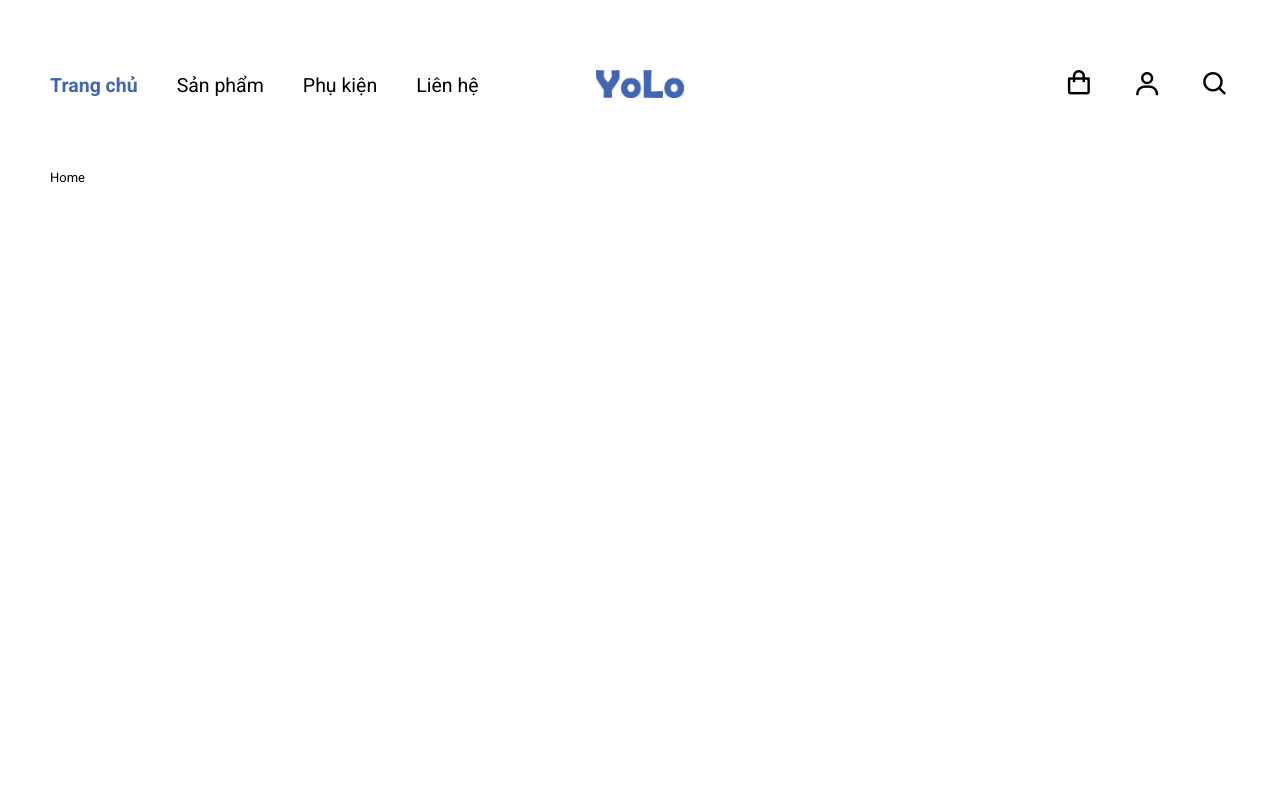
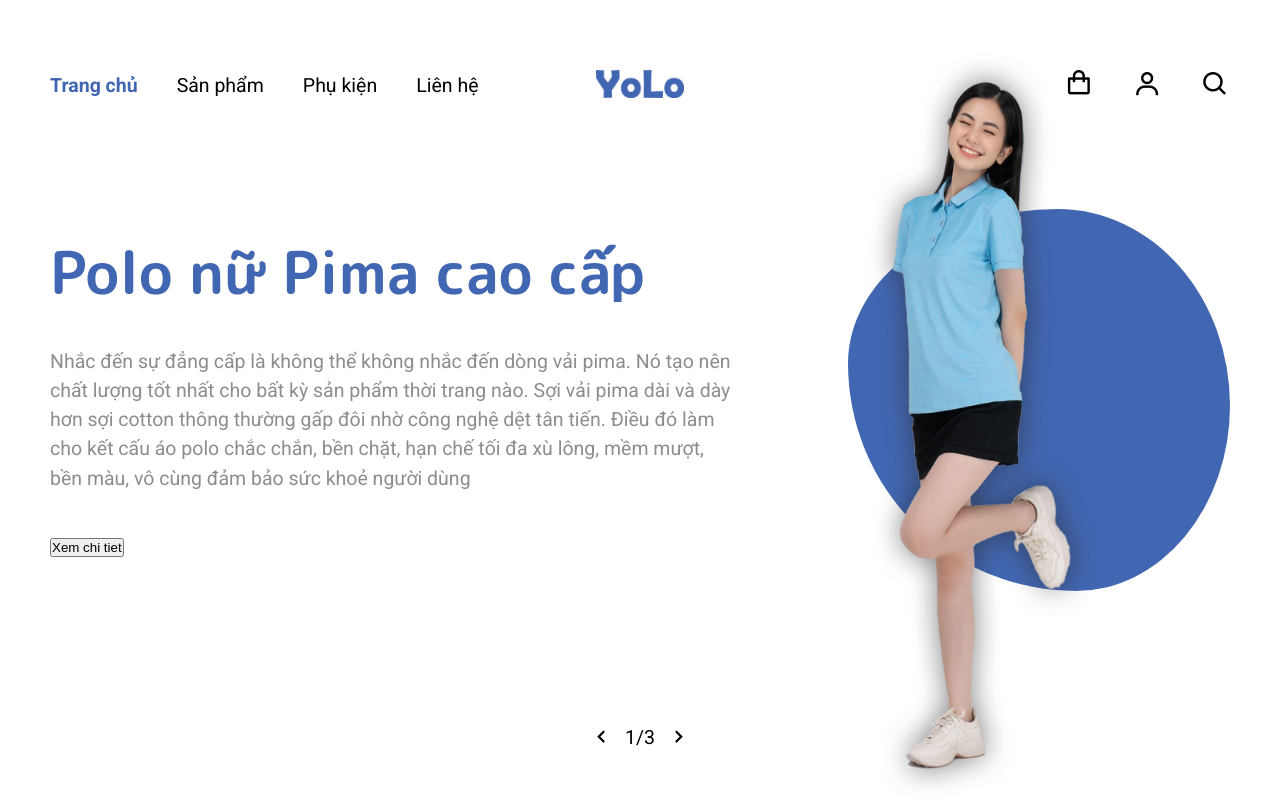
Before and after one commit to GiaHieu27/Cloth_shop, a React (Create React App) app in the folder client/: page / in a window 1280 px wide. Shown: the top 800 px of the page. Built offline with nearby package versions, Linux system fonts and the light colour scheme.

Commit message:
add slider

```diff
--- a/client/src/assets/fake-data/hero-slider.js
+++ b/client/src/assets/fake-data/hero-slider.js
@@ -1,29 +1,32 @@
-const img1 = require("../images/slider/slide_1.png").default
-const img2 = require("../images/slider/slide_2.png").default
-const img3 = require("../images/slider/slide_3.png").default
+import img1 from "../images/slider/slide_1.png";
+import img2 from "../images/slider/slide_2.png";
+import img3 from "../images/slider/slide_3.png";
 
 const heroSliderData = [
   {
     title: "Polo nữ Pima cao cấp",
-        description: "Nhắc đến sự đẳng cấp là không thể không nhắc đến dòng vải pima. Nó tạo nên chất lượng tốt nhất cho bất kỳ sản phẩm thời trang nào. Sợi vải pima dài và dày hơn sợi cotton thông thường gấp đôi nhờ công nghệ dệt tân tiến. Điều đó làm cho kết cấu áo polo chắc chắn, bền chặt, hạn chế tối đa xù lông, mềm mượt, bền màu, vô cùng đảm bảo sức khoẻ người dùng",
+    description:
+      "Nhắc đến sự đẳng cấp là không thể không nhắc đến dòng vải pima. Nó tạo nên chất lượng tốt nhất cho bất kỳ sản phẩm thời trang nào. Sợi vải pima dài và dày hơn sợi cotton thông thường gấp đôi nhờ công nghệ dệt tân tiến. Điều đó làm cho kết cấu áo polo chắc chắn, bền chặt, hạn chế tối đa xù lông, mềm mượt, bền màu, vô cùng đảm bảo sức khoẻ người dùng",
     img: img1,
     color: "blue",
-        path: "/catalog/ao-thun-dinosaur-01"
+    path: "/catalog/ao-thun-dinosaur-01",
   },
   {
     title: "Polo Nữ Dáng Suông Modal",
-        description: "Polo nữ dáng suông Modal sử dụng công nghệ vải cao cấp thân thiện với môi trường sản xuất độc quyền chống co rút vải, áo polo nữ vải modal là sản phẩm thích hợp cho các bạn có môi trường làm việc năng động như hiện nay",
+    description:
+      "Polo nữ dáng suông Modal sử dụng công nghệ vải cao cấp thân thiện với môi trường sản xuất độc quyền chống co rút vải, áo polo nữ vải modal là sản phẩm thích hợp cho các bạn có môi trường làm việc năng động như hiện nay",
     img: img2,
     path: "/catalog/ao-thun-dinosaur-02",
-        color: "pink"
+    color: "pink",
   },
   {
     title: "Polo Nữ Coolmax Lacoste",
-        description: "Mẫu áo polo nữ được làm bằng chất liệu coolmax đem lại cảm giác mát lạnh khi mặc. Thiết kế mẫu áo polo coolmax này có kiểu dáng cực kỳ thoải mái. Tạo sự gọn gàng hứa hẹn sẽ là mẫu áo polo vô cùng hot trong thời điểm sắp tới",
+    description:
+      "Mẫu áo polo nữ được làm bằng chất liệu coolmax đem lại cảm giác mát lạnh khi mặc. Thiết kế mẫu áo polo coolmax này có kiểu dáng cực kỳ thoải mái. Tạo sự gọn gàng hứa hẹn sẽ là mẫu áo polo vô cùng hot trong thời điểm sắp tới",
     img: img3,
     path: "/catalog/ao-thun-dinosaur-03",
-        color: "orange"
-    }
-]
+    color: "orange",
+  },
+];
 
-export default heroSliderData
+export default heroSliderData;
--- /dev/null
+++ b/client/src/components/Slider/SliderItem.jsx
@@ -0,0 +1,28 @@
+import { Link } from "react-router-dom";
+
+function SliderItem({ item, active }) {
+  return (
+    <div className={`slider_item ${active ? "active" : ""}`}>
+      <div className="slider_item_info">
+        <div className={`slider_item_info_title color-${item.color}`}>
+          <span>{item.title}</span>
+        </div>
+        <div className="slider_item_info_desc">
+          <span>{item.description}</span>
+        </div>
+        <div className="slider_item_info_btn">
+          <Link to={item.path}>
+            <button>Xem chi tiet</button>
+          </Link>
+        </div>
+      </div>
+
+      <div className="slider_item_image">
+        <div className={`shape bg-${item.color}`}></div>
+        <img src={item.img} alt="slider-img" />
+      </div>
+    </div>
+  );
+}
+
+export default SliderItem;
--- /dev/null
+++ b/client/src/components/Slider/index.jsx
@@ -0,0 +1,63 @@
+import { useCallback, useEffect, useState } from "react";
+import PropTypes from "prop-types";
+import SliderItem from "./SliderItem";
+
+function Slider({ data, control, timeOutt, auto }) {
+  const [activeSlice, setActiveSlice] = useState(0);
+  const timeOut = timeOutt ? timeOutt : 3000;
+
+  const prevSlice = () => {
+    const index = activeSlice - 1 < 0 ? data.length - 1 : activeSlice - 1;
+    setActiveSlice(index);
+  };
+
+  const nextSlice = useCallback(() => {
+    const index = activeSlice + 1 > data.length - 1 ? 0 : activeSlice + 1;
+    setActiveSlice(index);
+  }, [activeSlice, data]);
+
+  useEffect(() => {
+    if (auto) {
+      const slideAuto = setInterval(() => nextSlice(), timeOut);
+
+      return () => {
+        clearInterval(slideAuto);
+      };
+    }
+  }, [nextSlice, timeOut, auto]);
+
+  return (
+    <div className="slider">
+      {data.map((item, index) => (
+        <SliderItem key={index} item={item} active={index === activeSlice} />
+      ))}
+
+      {control ? (
+        <div className="slider_control">
+          <div className="slider_control_item" onClick={() => prevSlice()}>
+            <i className="bx bx-chevron-left"></i>
+          </div>
+          <div className="slider_control_item">
+            <div className="index">
+              {activeSlice + 1}/{data.length}
+            </div>
+          </div>
+          <div className="slider_control_item" onClick={() => nextSlice()}>
+            <i className="bx bx-chevron-right"></i>
+          </div>
+        </div>
+      ) : (
+        ""
+      )}
+    </div>
+  );
+}
+
+Slider.propTypes = {
+  data: PropTypes.array.isRequired,
+  control: PropTypes.bool,
+  auto: PropTypes.bool,
+  timeOut: PropTypes.number,
+};
+
+export default Slider;
--- a/client/src/pages/Home.jsx
+++ b/client/src/pages/Home.jsx
@@ -1,7 +1,18 @@
 import Helmet from "../components/Helmet";
+import Slider from "../components/Slider/index";
+import heroSliderData from "../assets/fake-data/hero-slider";
 
 function Home() {
-  return <Helmet title="Trang chu">Home</Helmet>;
+  return (
+    <Helmet title="Trang chu">
+      <Slider
+        data={heroSliderData}
+        control={true}
+        auto={false}
+        timeOutt={5000}
+      />
+    </Helmet>
+  );
 }
 
 export default Home;
--- a/client/src/sass/base/_variables.scss
+++ b/client/src/sass/base/_variables.scss
@@ -25,6 +25,6 @@ $colors: (
 );
 
 $mobile-width: 600px;
-$tablet-width: 1024px;
+$tablet-width: 900px;
 
 $numbers: (0, 1, 2, 3, 4, 5, 6, 7, 8);
--- a/client/src/sass/components/_all.scss
+++ b/client/src/sass/components/_all.scss
@@ -1,2 +1,3 @@
 @import "./header";
 @import "./footer";
+@import "./slider";
--- a/client/src/sass/components/_header.scss
+++ b/client/src/sass/components/_header.scss
@@ -26,6 +26,7 @@
   &.shrink {
     height: $header-shrink-height;
     box-shadow: $box-shadow;
+    z-index: 100;
   }
 
   &_menu {
--- /dev/null
+++ b/client/src/sass/components/_slider.scss
@@ -0,0 +1,208 @@
+.slider {
+  height: 100vh;
+  max-height: 1080px;
+  overflow: hidden;
+  position: relative;
+  margin-bottom: 50px;
+  margin-top: calc(#{$header-height} * -1);
+
+  &_item {
+    @include flex(center, space-between);
+    opacity: 0;
+    visibility: hidden;
+    pointer-events: none;
+    position: absolute;
+    inset: 0;
+
+    &.active {
+      opacity: 1;
+      visibility: visible;
+      pointer-events: visible;
+    }
+
+    &_info {
+      width: 58.33%;
+
+      &_title,
+      &_desc {
+        margin-bottom: 45px;
+      }
+
+      &_title {
+        font-family: "M PLUS Rounded 1c", sans-serif;
+        font-weight: 600;
+        font-size: 4.5rem;
+        line-height: 4.5rem;
+        overflow: hidden;
+      }
+
+      &_desc {
+        color: $txt-second-color;
+        font-size: 1.5rem;
+        line-height: 2.25rem;
+        overflow: hidden;
+      }
+
+      &_btn {
+        overflow: hidden;
+      }
+
+      &_title > span,
+      &_desc > span,
+      &_btn button {
+        display: block;
+        transform: translateY(-100%);
+        transition: transform 0.5s ease;
+      }
+    }
+
+    &.active &_info {
+      &_title > span,
+      &_desc > span,
+      &_btn button {
+        transform: translateY(0);
+      }
+    }
+
+    &_image {
+      flex-grow: 1;
+      position: relative;
+      height: 100%;
+      z-index: 99;
+      pointer-events: none;
+
+      img {
+        height: 100vh;
+        position: absolute;
+        bottom: 0;
+        right: 0;
+        transform: scale(0) rotate(65deg);
+        transition: transform 0.5s cubic-bezier(0.175, 0.885, 0.32, 1.275);
+      }
+
+      .shape {
+        $size: 382px;
+        height: $size;
+        width: $size;
+        position: absolute;
+        right: 0;
+        top: 50%;
+        border-radius: 75% 25% 76% 24% / 42% 33% 67% 58%;
+        transform: translate(0, -50%);
+        transition: border-radius 13s ease;
+        animation: border 7s infinite;
+      }
+    }
+
+    &.active &_image > img {
+      transform: scale(1) rotate(0);
+    }
+  }
+
+  &_control {
+    @include flex(center, center);
+    position: absolute;
+    bottom: 50px;
+    left: 50%;
+    transform: translate(-50%);
+
+    &_item ~ &_item {
+      margin-left: 10px;
+    }
+
+    &_item {
+      @include flex(center, center);
+      font-size: 2rem;
+      cursor: pointer;
+
+      :hover {
+        color: $main-color;
+      }
+
+      .index {
+        font-size: 1.5rem;
+      }
+    }
+  }
+}
+
+@keyframes border {
+  0% {
+    border-radius: 58% 42% 38% 62% / 42% 55% 45% 58%;
+  }
+  50% {
+    border-radius: 31% 69% 59% 41% / 28% 24% 76% 72%;
+  }
+  100% {
+    border-radius: 58% 42% 38% 62% / 42% 55% 45% 58%;
+  }
+}
+
+@include tablet {
+  .slider {
+    margin-top: calc(#{$header-tablet-height} * -1);
+
+    &_item {
+      flex-direction: column-reverse;
+      padding-top: $header-tablet-height;
+
+      &_info {
+        width: 100%;
+        flex-grow: 1;
+
+        &_title,
+        &_desc {
+          margin-bottom: 15px;
+        }
+      }
+
+      &_image {
+        width: 100%;
+        height: 60%;
+        @include flex(center, center);
+        flex-grow: unset;
+        z-index: 98;
+
+        img {
+          height: 100%;
+          position: relative;
+        }
+
+        .shape {
+          $size: 250px;
+          height: $size;
+          width: $size;
+          right: 50%;
+          transform: translate(50%, -50%);
+        }
+      }
+    }
+
+    &_control {
+      bottom: 20px;
+    }
+  }
+}
+
+@include mobile {
+  .slider {
+    margin-top: calc(#{$header-mobile-height} * -1);
+
+    &_item {
+      padding-top: unset;
+      padding-bottom: 40px;
+
+      &_info {
+        &_title {
+          font-size: 2.5rem;
+          line-height: 3.75rem;
+        }
+
+        &_desc {
+          font-size: 1rem;
+          line-height: 1.5rem;
+        }
+      }
+    }
+  }
+}
```
Lines whose indentation alone changed are shown as unchanged.
